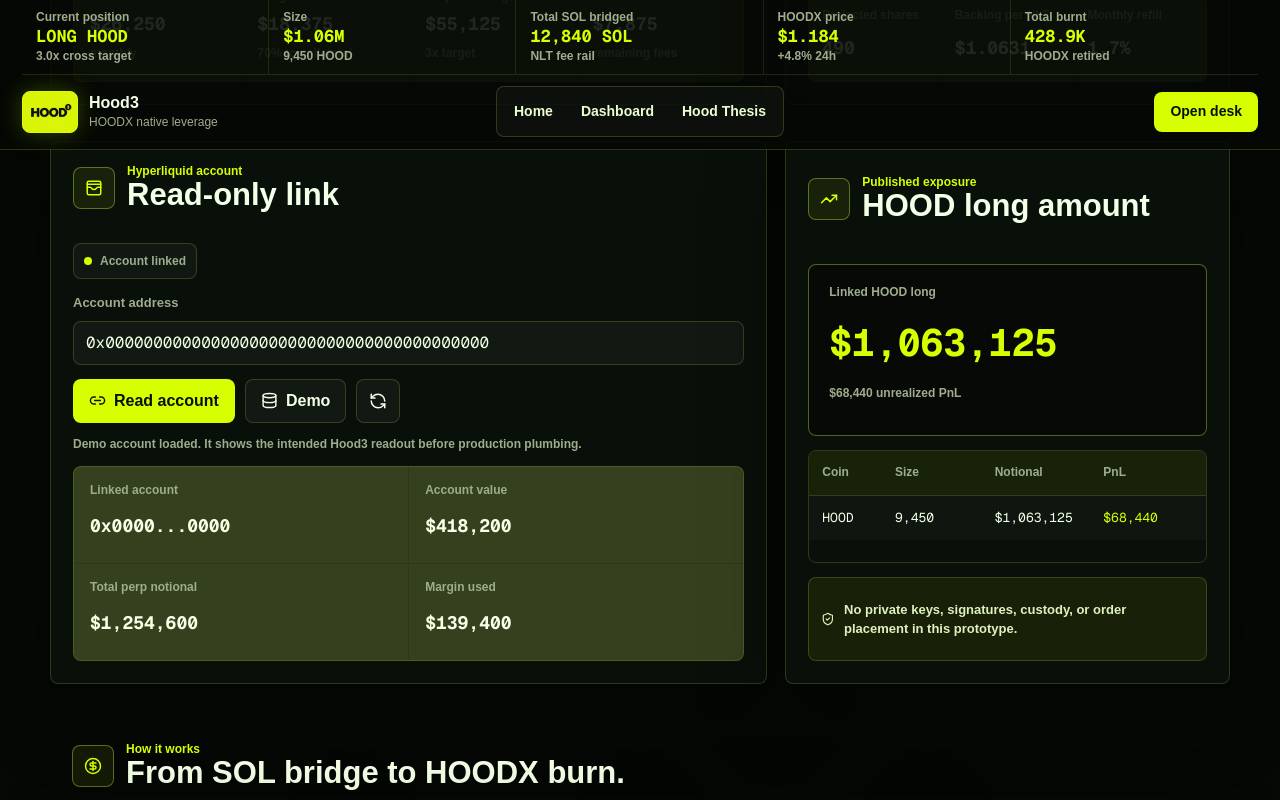
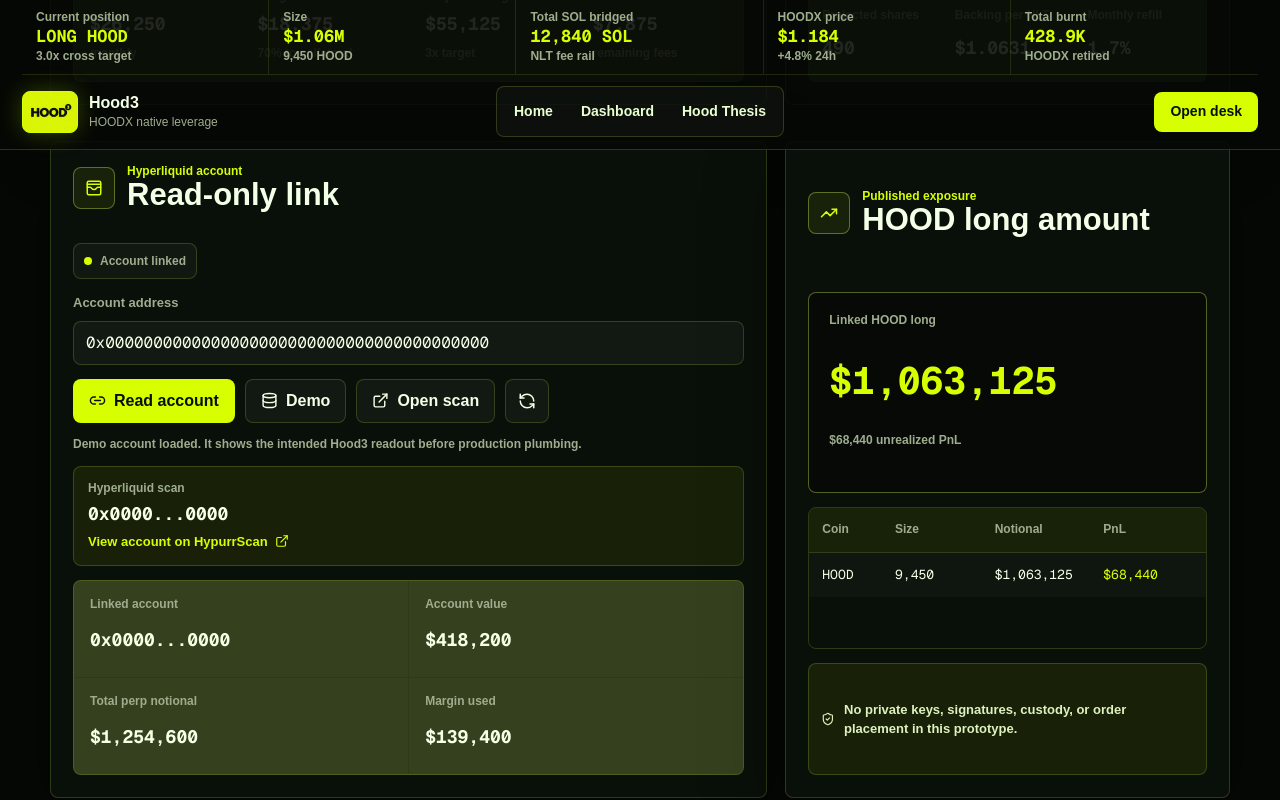
Before and after one commit to jaycarson373-tech/Hood3, a Next.js app: page /dashboard in a window 1280 px wide. Both pictures are taken after a click on the button "Demo". Shown: the part 917-1717 px from the top of the page. Built offline with nearby package versions, Linux system fonts and the light colour scheme.

Commit message:
Add Hyperliquid scan account link

```diff
--- a/app/dashboard/DashboardClient.tsx
+++ b/app/dashboard/DashboardClient.tsx
@@ -5,6 +5,7 @@ import {
   ArrowRight,
   CircleDollarSign,
   Database,
+  ExternalLink,
   Gauge,
   Link2,
   RefreshCcw,
@@ -125,6 +126,9 @@ export function DashboardClient() {
   const [targetLeverage, setTargetLeverage] = useState(3);
   const [hoodMark, setHoodMark] = useState(112.5);
   const [nltSupply, setNltSupply] = useState(1_000_000);
+  const cleanAddress = address.trim();
+  const isValidAddress = addressPattern.test(cleanAddress);
+  const scanUrl = isValidAddress ? `https://hypurrscan.io/address/${cleanAddress}` : null;
 
   useEffect(() => {
     const frame = window.requestAnimationFrame(() => {
@@ -165,9 +169,7 @@ export function DashboardClient() {
   const burnFlow = monthlyFees - monthlyAllocation;
 
   async function linkAccount() {
-    const cleanAddress = address.trim();
-
-    if (!addressPattern.test(cleanAddress)) {
+    if (!isValidAddress) {
       setStatus("error");
       setMessage("Enter a 42-character 0x Hyperliquid account address.");
       return;
@@ -423,12 +425,36 @@ export function DashboardClient() {
               <Database size={17} aria-hidden="true" />
               Demo
             </button>
+            {scanUrl ? (
+              <a className="button ghost" href={scanUrl} target="_blank" rel="noreferrer">
+                <ExternalLink size={17} aria-hidden="true" />
+                Open scan
+              </a>
+            ) : (
+              <button className="button ghost" type="button" disabled title="Enter a valid 0x wallet to open HypurrScan">
+                <ExternalLink size={17} aria-hidden="true" />
+                Open scan
+              </button>
+            )}
             <button className="icon-button" type="button" onClick={clearAccount} aria-label="Clear linked account">
               <RefreshCcw size={18} aria-hidden="true" />
             </button>
           </div>
 
           <p className="helper-text">{message}</p>
+
+          <div className="scan-card">
+            <span>Hyperliquid scan</span>
+            <strong>{isValidAddress ? shortAddress(cleanAddress) : "Waiting for wallet"}</strong>
+            {scanUrl ? (
+              <a href={scanUrl} target="_blank" rel="noreferrer">
+                View account on HypurrScan
+                <ExternalLink size={14} aria-hidden="true" />
+              </a>
+            ) : (
+              <small>Paste a valid wallet to unlock the external account view.</small>
+            )}
+          </div>
 
           <div className="account-readout">
             <div>
--- a/app/globals.css
+++ b/app/globals.css
@@ -133,6 +133,8 @@ h3 {
 .risk-strip span,
 .exposure-number span,
 .exposure-number small,
+.scan-card span,
+.scan-card small,
 .status-pill,
 .helper-text,
 .kicker,
@@ -816,6 +818,38 @@ h3 {
   grid-template-columns: repeat(2, minmax(0, 1fr));
 }
 
+.scan-card {
+  background: rgba(200, 255, 0, 0.08);
+  border: 1px solid var(--line);
+  border-radius: 8px;
+  display: grid;
+  gap: 8px;
+  padding: 14px;
+}
+
+.scan-card strong {
+  color: #f7ffe7;
+  font-family: var(--font-geist-mono), monospace;
+  font-size: 18px;
+  line-height: 1.1;
+}
+
+.scan-card a {
+  align-items: center;
+  color: var(--green);
+  display: inline-flex;
+  font-size: 13px;
+  font-weight: 850;
+  gap: 7px;
+  justify-self: start;
+}
+
+.scan-card a:hover,
+.scan-card a:focus-visible {
+  color: var(--green-strong);
+  outline: none;
+}
+
 .exposure-number {
   background: #060906;
   border: 1px solid var(--line-strong);
```
